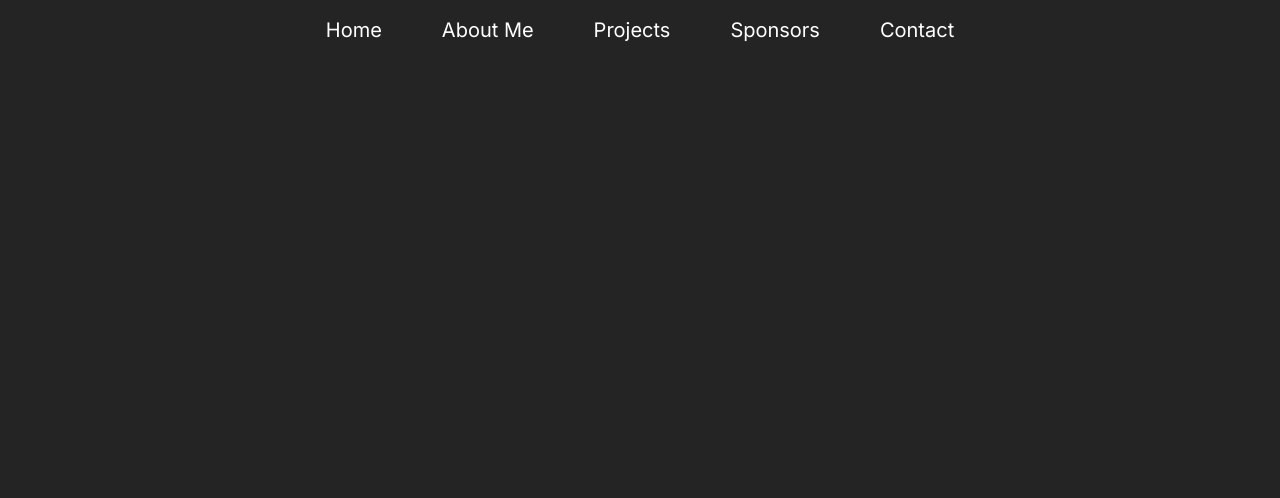
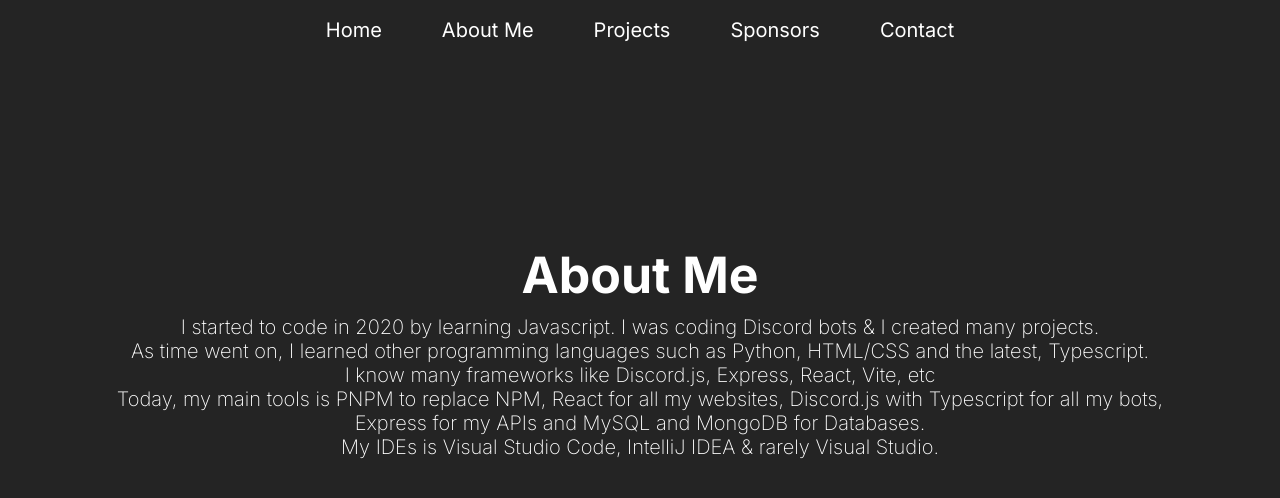
Before and after one commit to Tristan-GPT/Tristan-GPT, a React (Vite) app: page /about in a window 1280 px wide. Shown: the top 498 px of the page. Built offline with nearby package versions, Linux system fonts and the light colour scheme.

Commit message:
chore: add About Me page

```diff
--- a/src/pages/About/About.css
+++ b/src/pages/About/About.css
@@ -0,0 +1,33 @@
+@import url('https://fonts.googleapis.com/css2?family=Inter:wght@100..900&display=swap');
+@import url('https://fonts.googleapis.com/css2?family=JetBrains+Mono:ital,wght@0,100..800;1,100..800&display=swap');
+
+.container {
+    text-align: center;
+    justify-content: center;
+    align-items: center;
+    height: 75vh;
+    margin: 0;
+    place-content: center;
+    transition: transform 0.3s ease;
+}
+
+.container.shifted {
+    transform: translateY(250px);
+}
+
+h1 {
+    color: white;
+    font-family: "Inter", sans-serif;
+    font-weight: 700;
+    font-size: 50px;
+    margin: 0;
+}
+
+p {
+    color: white;
+    font-family: 'Inter', sans-serif;
+    font-weight: 200;
+    font-size: 20px;
+    margin: 0;
+    margin-top: 10px;
+}
--- a/src/pages/About/About.tsx
+++ b/src/pages/About/About.tsx
@@ -5,7 +5,7 @@
 function About() {
 
     // eslint-disable-next-line @typescript-eslint/no-unused-vars
-    const [,setMenuOpen] = useState(false);
+    const [menuOpen,setMenuOpen] = useState(false);
 
   const handleMenuToggle = (isOpen: boolean | ((prevState: boolean) => boolean)) => {
     setMenuOpen(isOpen);
@@ -13,6 +13,12 @@
 
     return <>
     <Navbar onMenuToggle={handleMenuToggle}></Navbar>
+    <div className={`container ${menuOpen ? 'shifted' : ''}`}>
+
+      <h1 className='title'>About Me</h1>
+      <p>I started to code in 2020 by learning Javascript. I was coding Discord bots & I created many projects. <br />As time went on, I learned other programming languages ​​such as Python, HTML/CSS and the latest, Typescript. <br /> I know many frameworks like Discord.js, Express, React, Vite, etc <br /> Today, my main tools is PNPM to replace NPM, React for all my websites, Discord.js with Typescript for all my bots, <br /> Express for my APIs and MySQL and MongoDB for Databases. <br /> My IDEs is Visual Studio Code, IntelliJ IDEA & rarely Visual Studio.</p>
+
+    </div>
     </>
 
 }
```
Also changed, not shown: 1 other file (tests, documents, lock files or other folders).
